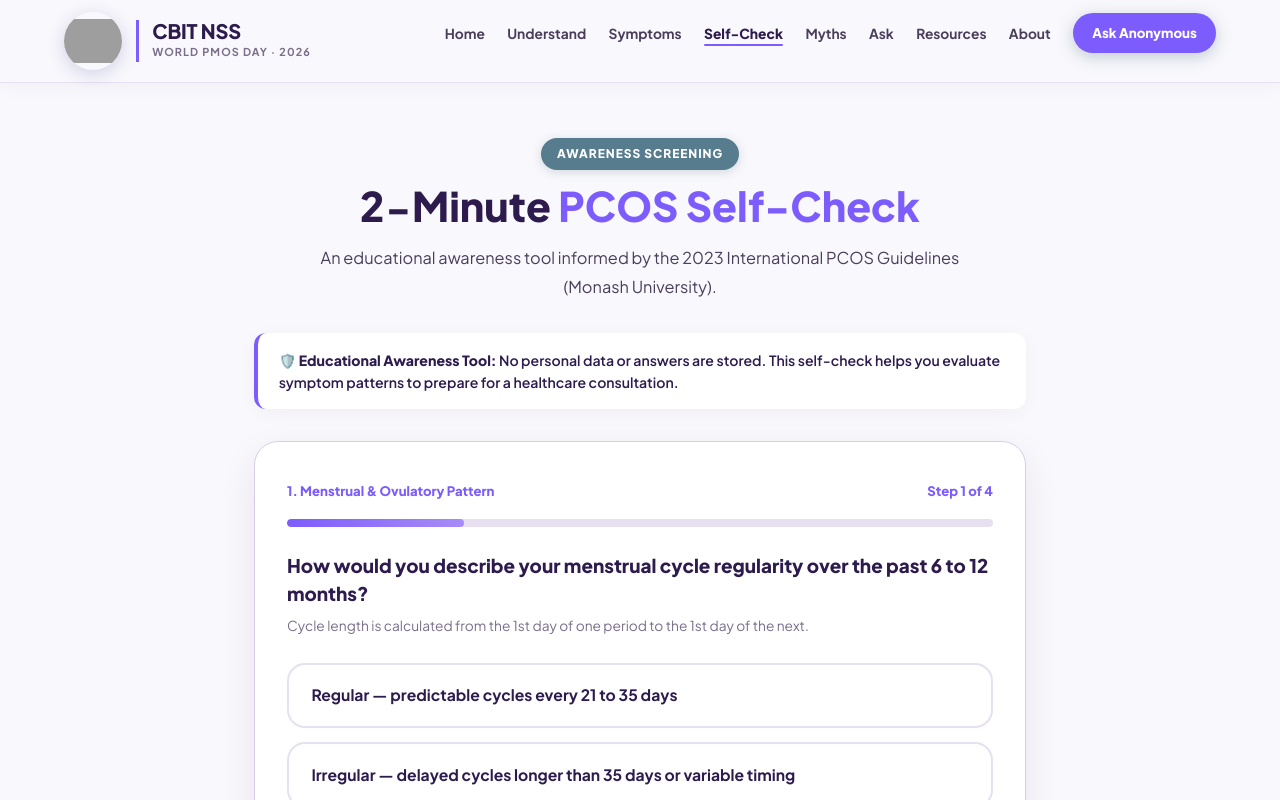
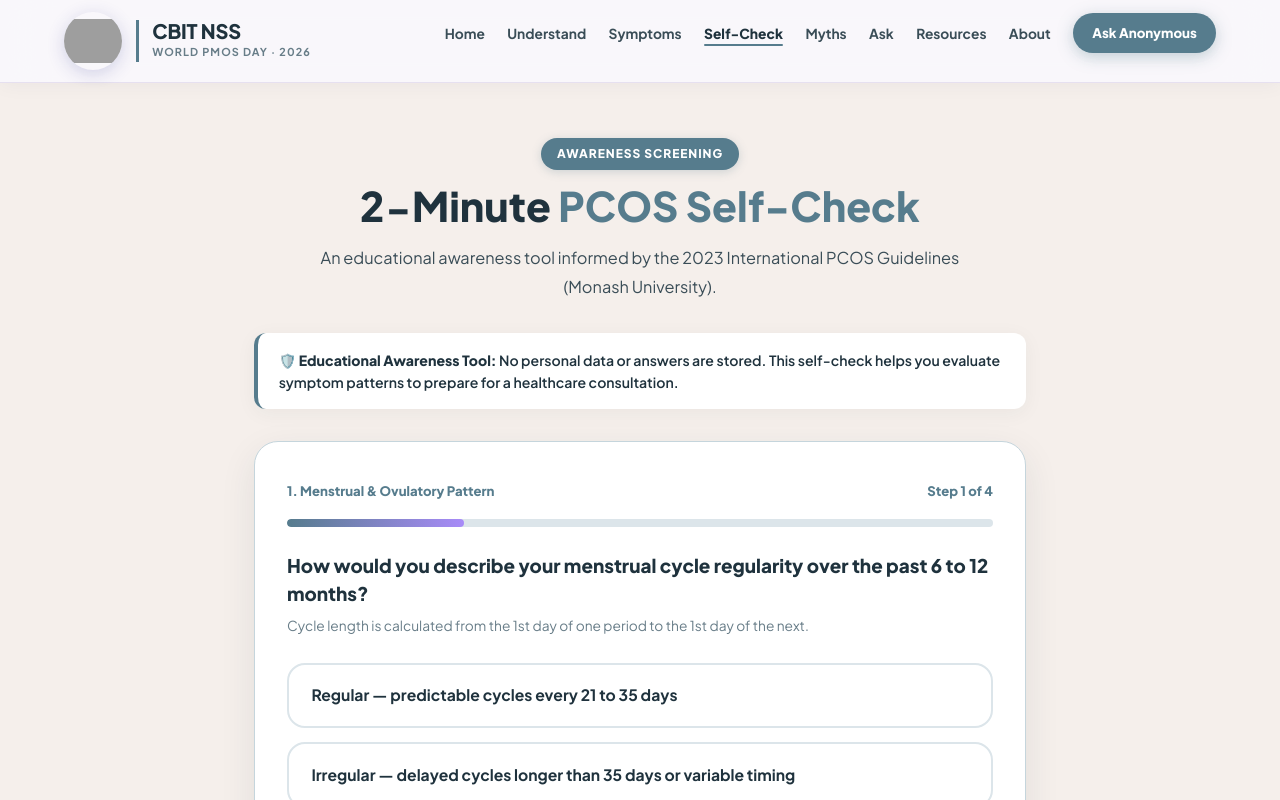
Before and after one commit to vroom0456/CBITNSS-World-PMOS-Day, a Next.js app: page /self-test in a window 1280 px wide. Shown: the top 800 px of the page. Built offline with nearby package versions, Linux system fonts and the light colour scheme; grey boxes are pictures that could not be loaded.

Commit message:
style: apply White (#FFFFFF), Beige (#F5EFEB), and Teal (#567C8D) color palette across entire site

```diff
--- a/src/app/globals.css
+++ b/src/app/globals.css
@@ -1,32 +1,32 @@
 /* Full Original CSS System */
 
 :root {
-  --bg-main: #F9F8FC;            /* Soft Warm Off-White Canvas */
+  --bg-main: #F5EFEB;            /* Warm Beige Canvas */
   --card-white: #FFFFFF;         /* Pure White Card Surfaces */
-  --nss-navy: #2D1B4E;           /* Deep Purple for Primary Headings */
-  --nss-navy-dark: #1E162B;      /* Dark Charcoal Purple */
-  --nss-blue-accent: #7C5CFC;    /* Vibrant Violet Primary Accent */
-  --nss-blue-soft: #EDE8F5;      /* Soft Lavender Tint Background */
-  --soft-teal-bg: #EDE8F5;
-  --soft-teal-border: #D8CEE8;    /* Lavender Sand Border */
-  --soft-teal-accent: #7C5CFC;
-  --soft-mint-bg: #E8D7EC;       /* Subtle Mauve Tint */
-  --soft-mint-border: #D4BDDA;
-  --soft-navy-bg: #EDE8F5;
-  --soft-navy-border: #D8CEE8;
-  --soft-navy-text: #2D1B4E;
-
-  --text-main: #2D1B4E;
-  --text-body: #4A3E5C;
-  --text-muted: #7A6E8C;
-  --border-light: #E6E0F0;
-
-  --shadow-soft: 0 4px 20px rgba(45, 27, 78, 0.04);
-  --shadow-card: 0 12px 36px rgba(45, 27, 78, 0.08);
-  --shadow-modal: 0 24px 72px rgba(30, 22, 43, 0.28);
+  --nss-navy: #1F323D;           /* Deep Slate Teal for Primary Headings */
+  --nss-navy-dark: #16242C;      /* Dark Charcoal Slate Teal for Footer & Splash */
+  --nss-blue-accent: #567C8D;    /* Primary Teal Accent */
+  --nss-blue-soft: #E8F0F3;      /* Soft Light Teal Tint Background */
+  --soft-teal-bg: #E8F0F3;
+  --soft-teal-border: #C5D5DC;    /* Soft Slate Teal Border */
+  --soft-teal-accent: #567C8D;    /* Primary Teal Accent */
+  --soft-mint-bg: #E0EBEF;       /* Subtle Mint-Teal Tint */
+  --soft-mint-border: #BCD0D8;
+  --soft-navy-bg: #E8F0F3;
+  --soft-navy-border: #C5D5DC;
+  --soft-navy-text: #1F323D;
+
+  --text-main: #1F323D;          /* Deep Slate Primary Text */
+  --text-body: #3A4D57;          /* Body Copy Text */
+  --text-muted: #687D88;          /* Subtitles & Muted Labels */
+  --border-light: #DCE5EA;        /* Light Divider Lines & Borders */
+
+  --shadow-soft: 0 4px 20px rgba(31, 50, 61, 0.05);
+  --shadow-card: 0 12px 36px rgba(31, 50, 61, 0.09);
+  --shadow-modal: 0 24px 72px rgba(22, 36, 44, 0.32);
 
   --glass-bg: rgba(255, 255, 255, 0.94);
-  --glass-border: rgba(216, 206, 232, 0.7);
+  --glass-border: rgba(197, 213, 220, 0.7);
   --r-sm: 12px; --r-md: 18px; --r-lg: 24px; --r-pill: 9999px;
   --ease-out: cubic-bezier(0.22, 1, 0.36, 1);
   --ease-spring: cubic-bezier(0.34, 1.56, 0.64, 1);
@@ -1670,7 +1670,7 @@ a:focus-visible, button:focus-visible {
   width: 100vw;
   height: 100vh;
   z-index: 999999;
-  background: #1E162B;
+  background: #16242C;
   display: flex;
   align-items: center;
   justify-content: center;
@@ -1695,7 +1695,7 @@ a:focus-visible, button:focus-visible {
 .intro-clean-logo {
   border-radius: 50%;
   border: 3px solid rgba(255, 255, 255, 0.9);
-  box-shadow: 0 10px 30px rgba(0, 0, 0, 0.5), 0 0 20px rgba(124, 92, 252, 0.4);
+  box-shadow: 0 10px 30px rgba(0, 0, 0, 0.5), 0 0 20px rgba(86, 124, 141, 0.4);
   animation: cleanLogoSpin 1.3s cubic-bezier(0.175, 0.885, 0.32, 1.275) forwards;
 }
 
@@ -1729,7 +1729,7 @@ a:focus-visible, button:focus-visible {
   60% {
     transform: rotate(380deg) scale(1.12);
     opacity: 1;
-    box-shadow: 0 0 30px rgba(124, 92, 252, 0.7);
+    box-shadow: 0 0 30px rgba(86, 124, 141, 0.7);
   }
   85% {
     transform: rotate(355deg) scale(0.97);
--- a/src/app/self-test/page.tsx
+++ b/src/app/self-test/page.tsx
@@ -244,7 +244,7 @@ export default function SelfTestPage() {
                         )}
 
                         {isSkinFlagged && (
-                          <div className="recommendation-item" style={{ background: '#FFFFFF', padding: '1rem 1.2rem', borderRadius: 'var(--r-sm)', borderLeft: '4px solid #7C5CFC' }}>
+                          <div className="recommendation-item" style={{ background: '#FFFFFF', padding: '1rem 1.2rem', borderRadius: 'var(--r-sm)', borderLeft: '4px solid var(--nss-blue-accent)' }}>
                             <strong style={{ color: 'var(--nss-navy)', fontSize: '0.92rem', display: 'block', marginBottom: '0.2rem' }}>
                               ✨ Androgenic &amp; Skin Care
                             </strong>
```
